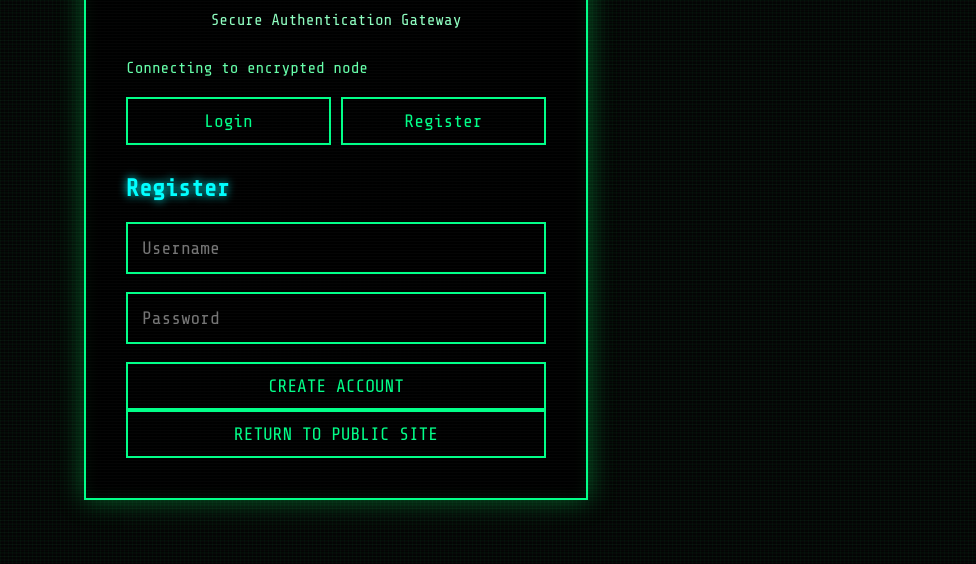
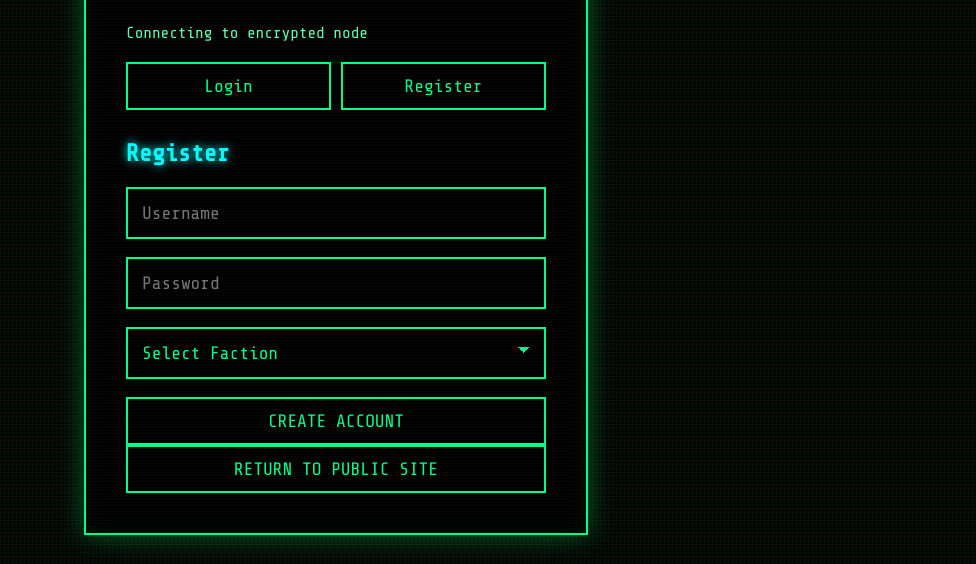
Before and after one commit to Ultiyahyaa/HunterNet, a website: page Public/pages/private/user/auth.html in a window 1280 px wide. Both pictures are taken after a click on the button "Register". Shown: the part 236-800 px from the top of the page, without its empty margins (304-1280 px from the left). Drawn offline with nearby package versions, Linux system fonts and the light colour scheme.

Commit message:
Faction Support now available when registering

```diff
--- a/Public/css/user/auth.css
+++ b/Public/css/user/auth.css
@@ -168,6 +168,63 @@ button:hover {
 }
 
 /* =========================
+SELECT
+========================= */
+
+select {
+    background: black;
+
+    color: #00ff88;
+
+    border: 2px solid #00ff88;
+
+    padding: 14px;
+
+    margin-bottom: 18px;
+
+    font-family: inherit;
+    font-size: 18px;
+
+    outline: none;
+
+    cursor: pointer;
+
+    transition: 0.2s;
+
+    appearance: none;
+    -webkit-appearance: none;
+    -moz-appearance: none;
+
+    background-image:
+            linear-gradient(45deg, transparent 50%, #00ff88 50%),
+            linear-gradient(135deg, #00ff88 50%, transparent 50%);
+
+    background-position:
+            calc(100% - 20px) calc(50% - 3px),
+            calc(100% - 14px) calc(50% - 3px);
+
+    background-size: 6px 6px;
+    background-repeat: no-repeat;
+
+    padding-right: 40px;
+}
+
+select:focus {
+    box-shadow: 0 0 10px #00ff88;
+}
+
+select:hover {
+    box-shadow: 0 0 12px rgba(0, 255, 136, 0.5);
+}
+
+    /* Dropdown options */
+
+select option {
+    background: #000;
+    color: #00ff88;
+}
+
+/* =========================
    SECTION TITLES
 ========================= */
 
--- a/Public/js/user/auth.js
+++ b/Public/js/user/auth.js
@@ -1,5 +1,3 @@
-// TOGGLE BUTTONS
-
 const loginContainer = document.getElementById("loginContainer")
 const loginForm = document.getElementById("loginForm")
 
@@ -10,15 +8,15 @@ const loginReturnBtn = document.getElementById("loginReturnBtn")
 const registerReturnBtn = document.getElementById("registerReturnBtn")
 
 
-document.getElementById("showLogin")
-    .addEventListener("click", () => {
+document.getElementById("showLogin").addEventListener("click", () => {
+        registerForm.reset();
 
         loginContainer.style.display = "block"
         registerContainer.style.display = "none"
     })
 
-document.getElementById("showRegister")
-    .addEventListener("click", () => {
+document.getElementById("showRegister").addEventListener("click", () => {
+        loginForm.reset();
 
         loginContainer.style.display = "none"
         registerContainer.style.display = "block"
@@ -33,15 +31,11 @@ registerForm.addEventListener(
 
         e.preventDefault()
 
-    const username =
-      document.getElementById(
-        "registerUsername"
-      ).value.trim()
+        const username = document.getElementById("registerUsername").value.trim()
 
-    const password =
-      document.getElementById(
-        "registerPassword"
-      ).value
+        const password = document.getElementById("registerPassword").value
+
+        const faction = document.getElementById("selectFaction").value
 
         try {
 
@@ -57,7 +51,8 @@ registerForm.addEventListener(
 
                     body: JSON.stringify({
                         username,
-            password
+                        password,
+                        faction
                     })
 
                 })
--- a/Public/pages/private/user/auth.html
+++ b/Public/pages/private/user/auth.html
@@ -93,6 +93,18 @@
                     required
             >
 
+            <select id="selectFaction" required>
+                <option value="">Select Faction</option>
+                <option value="Firelight">Firelight</option>
+                <option value="Judgement Day">Judgment Day</option>
+                <option value="Unity">Unity</option>
+                <option value="Vigil">Vigil</option>
+                <option value="Martyr">Martyr</option>
+                <option value="Hermit">Hermit</option>
+                <option value="Wayward">Wayward</option>
+                <option value="Vitalis">Vitalis</option>
+            </select>
+
             <button type="submit">
                 CREATE ACCOUNT
             </button>
```
Also changed, not shown: Server/routes/auth.js (+11 -14 lines). Lines whose indentation alone changed are shown as unchanged.
